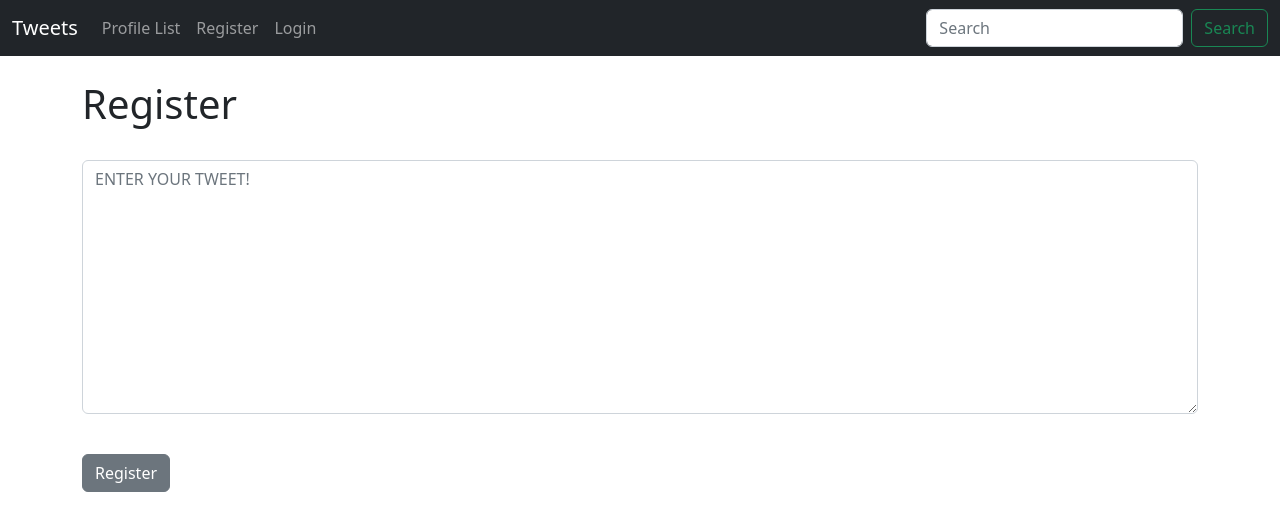
After one commit to mahlet21z/Twitter-webapp-using-Django-, a Django app: template Tweet/templates/register.html in a window 1280 px wide. The commit adds this page. Shown: the top 531 px of the page. Run offline with Django 4.2, Linux system fonts and the light colour scheme; the template is opened without the code that fills it: values that come from a table or form of the project are taken from there, others are empty.

Commit message:
Register page

```diff
--- a/Tweet/templates/navbar.html
+++ b/Tweet/templates/navbar.html
@@ -19,6 +19,9 @@
           </li>
           {% else %}
           <li class="nav-item">
+            <a class="nav-link" href="{% url 'register' %}">Register</a>
+          </li>
+          <li class="nav-item">
             <a class="nav-link" href="{% url 'login' %}">Login</a>
           </li>
           {% endif %}
--- /dev/null
+++ b/Tweet/templates/register.html
@@ -0,0 +1,18 @@
+{% extends 'base.html' %}
+{% block content %}
+
+<div class="col-md=6 offsets"-md-3>
+<h1>Register</h1>
+<br/>
+
+<form method="POST" action="">
+          {% csrf_token %}
+          {{ form.as_p}}
+          <br/>
+          <button type="submit" class='btn btn-secondary'>Register</button>
+</form>
+
+</div>
+
+
+{% endblock %}
```
Also changed, not shown: Tweet/templates/update_user.html (added, +18 -0 lines).
